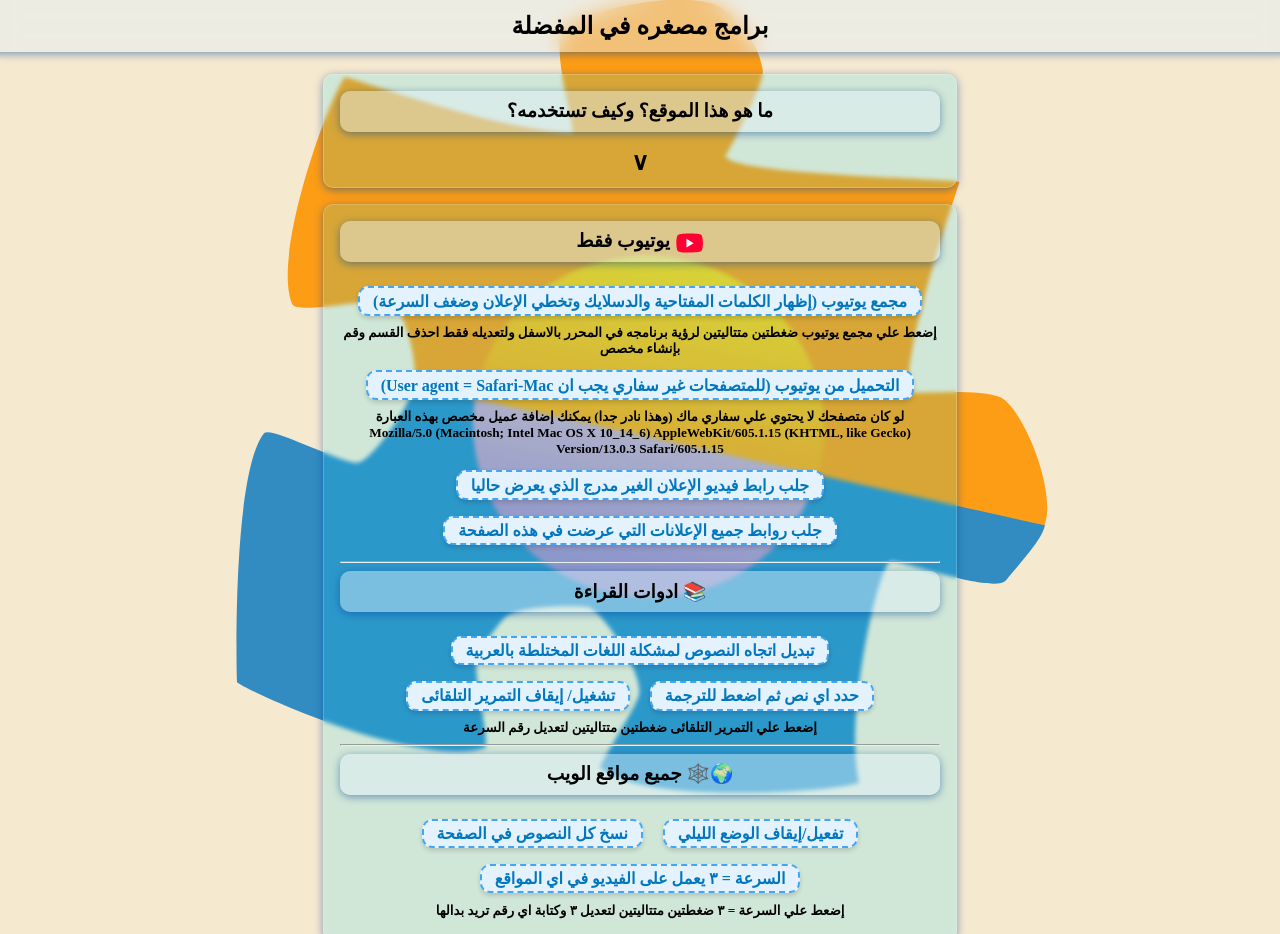
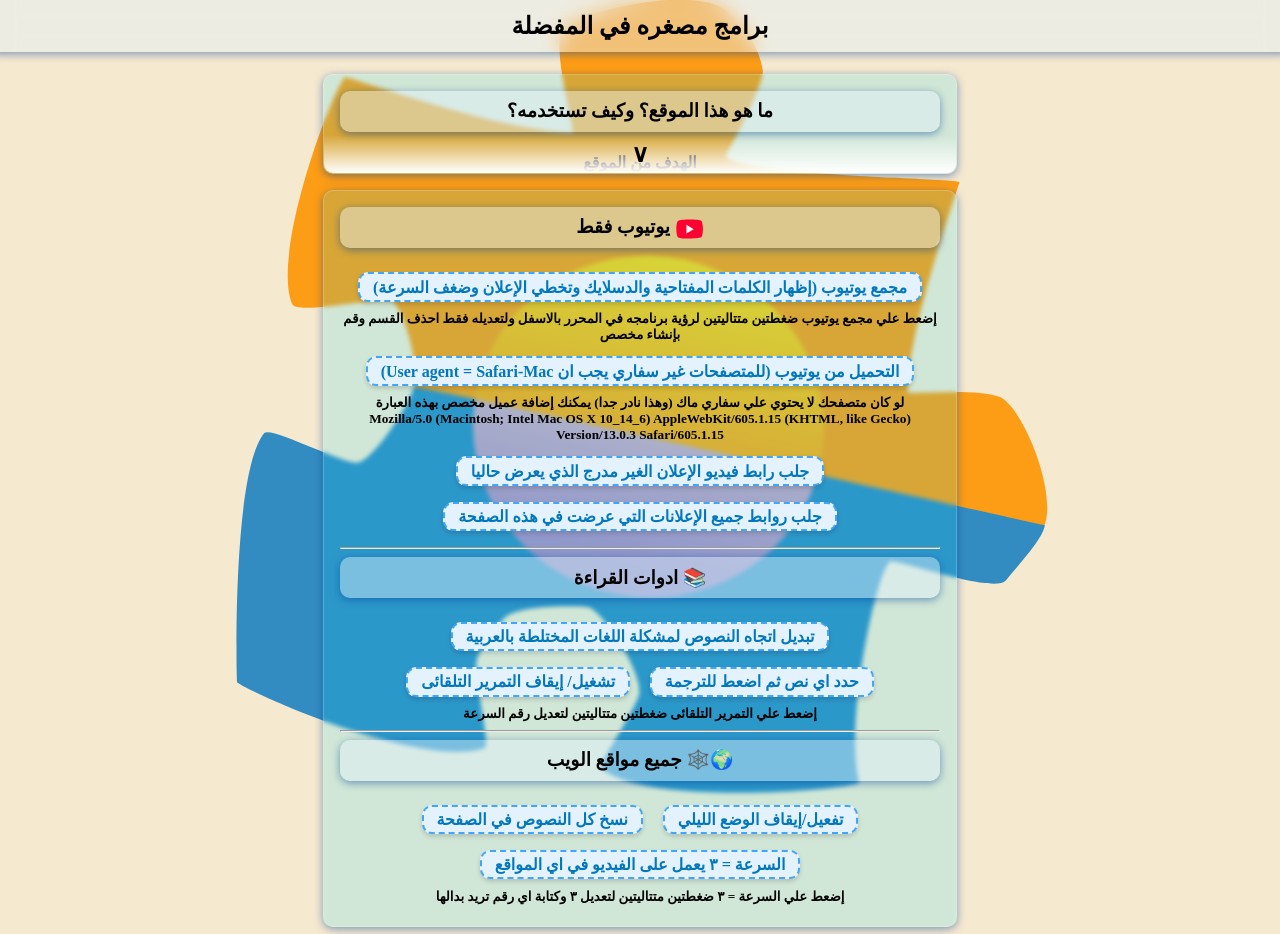
Before and after one commit to Favlet/Favlet.github.io, a plain HTML site: page index.html in a window 1280 px wide. Shown: the top 934 px of the page. Drawn offline with Linux system fonts and the light colour scheme.

Commit message:
Update index.html

```diff
--- a/index.html
+++ b/index.html
@@ -542,25 +542,10 @@
             <path d="M344.328 55.54C355.646 64.589 364.715 76.554 366.953 91.228 367.83 100.373 342.887 146.626 344.953 141.228 347.498 152.581 478.995 154.617 482.133 156.618 482.692 157.232 451.532 242.594 451.891 279.853 451.898 281.216 492.906 276.915 506.57 282.911 520.272 290.481 540.89 341.663 531.117 359.775 525.12 369.363 152.807 295.672 158.31 289.136 170.129 272.624 157.36 233.634 149.953 226.228 137.105 224.562 94.412 234.665 91.141 228.103 79.193 198.879 112.621 107.83 121.953 95.228 128.607 95.733 209.971 126.579 255.395 127.634 257.243 126.202 244.006 83.056 248.918 68.638 253.515 57.935 323.851 40.818 344.328 55.54Z" fill="#FE9500"/><path d="M162.352 276.689C178.677 278.042 523.246 356.134 532.264 357.775 530.747 365.276 521.996 375.079 509.363 390.143 501.806 398.002 447.728 378.014 441.835 379.036 434.404 381.348 414.604 471.037 423.248 508.11 424.191 512.286 298.415 523.843 271.715 499.689 270.516 498.729 293.029 463.934 294.582 456.689 296.039 442.355 272.933 408.18 264.756 405.689 263.972 405.445 229.881 403.111 216.405 411.165 215.628 411.668 200.792 428.904 199.138 437.689 197.77 448.408 207.829 486.983 203.799 488.439 163.869 500.84 61.202 453.079 58.954 449.689 58.471 447.351 55.905 326.77 74.861 303.689 79.103 299.801 119.757 321.4 129.454 321.087 138.071 319.969 159.742 288.333 162.352 276.689Z" fill="#1F82BF"/><ellipse cx="300" cy="300" rx="103" ry="100" transform="rotate(12 300 300)" style="fill: url(#g);mix-blend-mode: lighten;"/>
         </svg>
         <h2>برامج مصغره في المفضلة</h2>
-        <div class="section" style="max-height: 80px; overflow: hidden; transition: max-height 0.5s ease;" data-expanded="false">
-            <h3>ما هو هذا الموقع؟ وكيف تستخدمه؟</h3>
+        <div class="section" style="position: relative; overflow: hidden; max-height: 66px; transition: max-height 0.5s;" data-expanded="false">
+          <h3>ما هو هذا الموقع؟ وكيف تستخدمه؟</h3>
 
-            <div id="toggleExpand" style="font-size: 1.5em; font-weight: bold; cursor: pointer;" onclick="
-            const parent = this.parentElement;
-            const expanded = parent.dataset.expanded === 'true';
-
-            if (expanded) {
-                parent.style.maxHeight = '80px';
-                this.textContent = '∨';
-                parent.insertBefore(this, parent.children[1]); // يرجعه تاني بعد h3
-            } else {
-                parent.style.maxHeight = parent.scrollHeight + 'px';
-                this.textContent = '∧';
-                parent.appendChild(this); // يحطه في الآخر
-            }
-
-            parent.dataset.expanded = !expanded;
-            ">∨</div>
+          <div class="toggle-content">
             <h4>الهدف من الموقع</h4>
             <div>أنشأت هذا الموقع بعد تجربة غير مرضية مع إضافات المتصفحات الشائعة، التي غالبًا ما تعاني من تسريب الذاكرة أو تتجسس على البيانات أو تؤدي وظائف غير ضرورية. لذلك بدأت بإنشاء إضافاتي الخاصة باستخدام إشارات مرجعية (Bookmarklets) بسيطة وآمنة. هذا الموقع يعرض تلك الإضافات، ويمكنك استعراض الكود بنفسك للتأكد من أنه يؤدي مهمة واحدة فقط، بوضوح وشفافية. كما يمكنك عرض كود أي إضافة بسهولة: فقط اضغط عليها ضغطتين متتاليتين، وسيظهر الكود تلقائيًا في المحرر بأسفل الصفحة.</div>
             <hr><h4>طريقة الاستخدام</h4>
@@ -572,6 +557,15 @@
               <li>في الموبايل، تأكد أولًا أن الإضافة متوافقة، ثم انسخ الكود واستبدل به صفحة "الصفحة الرئيسية" في المتصفح لتستخدمها بالضغط على زر الهوم.</li>
               <li>يمكنك استخدام زر الهوم في اللابتوب أيضًا لتفعيل الإضافة بسرعة عبر Alt+Home في ويندوز أو ⌘+Shift+H في ماك. وأسهل طريقة لذلك هي سحب الإضافة إلى زر الهوم.</li>
             </ol>
+          </div>
+
+          <div style="position: absolute; bottom: 0; left: 0; right: 0; text-align: center; background: linear-gradient(to top, white, transparent); font-size: 1.5em; font-weight: bold; cursor: pointer; padding: 5px;" onclick="
+            const section = this.parentElement;
+            const expanded = section.getAttribute('data-expanded') === 'true';
+            section.style.maxHeight = expanded ? '66px' : section.scrollHeight + 'px';
+            section.setAttribute('data-expanded', expanded ? 'false' : 'true');
+            this.textContent = expanded ? '∨' : '∧';
+            ">∨</div>
         </div>
         <div class="section">
             <h3>
```
